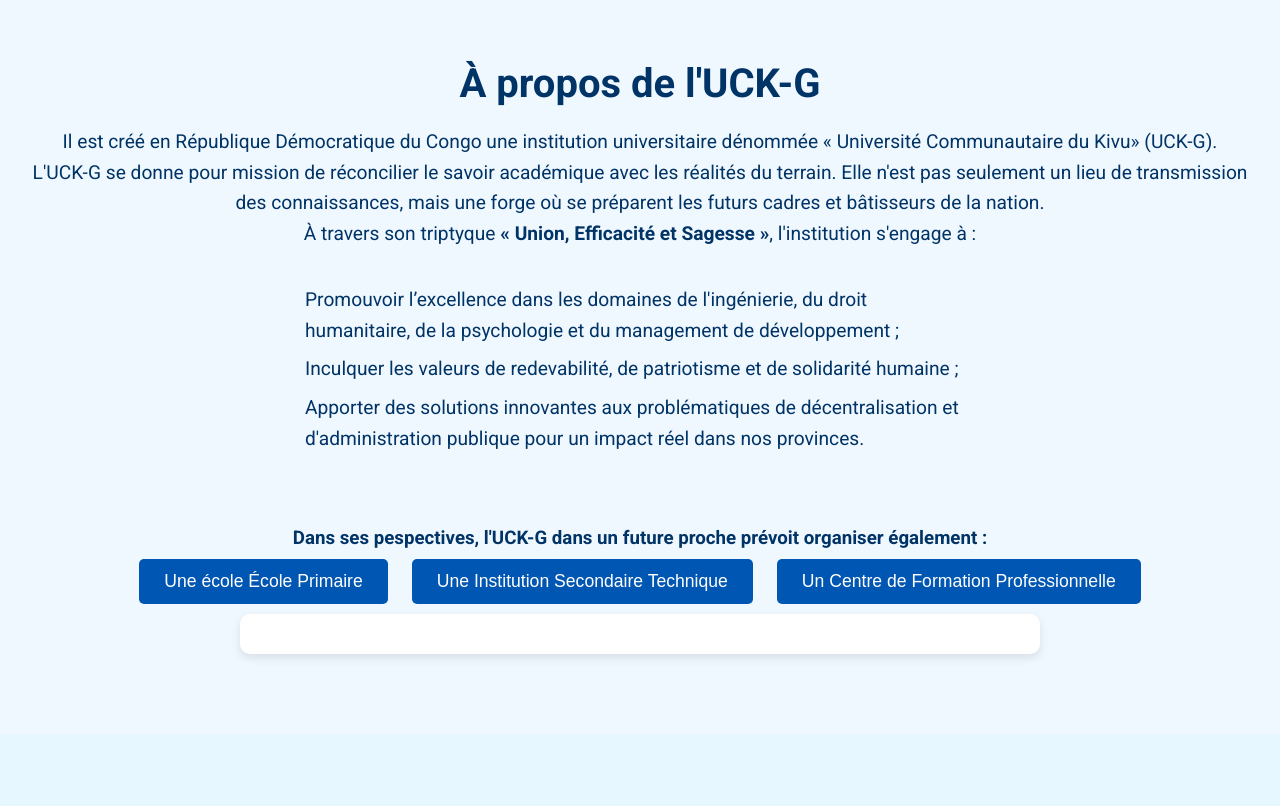
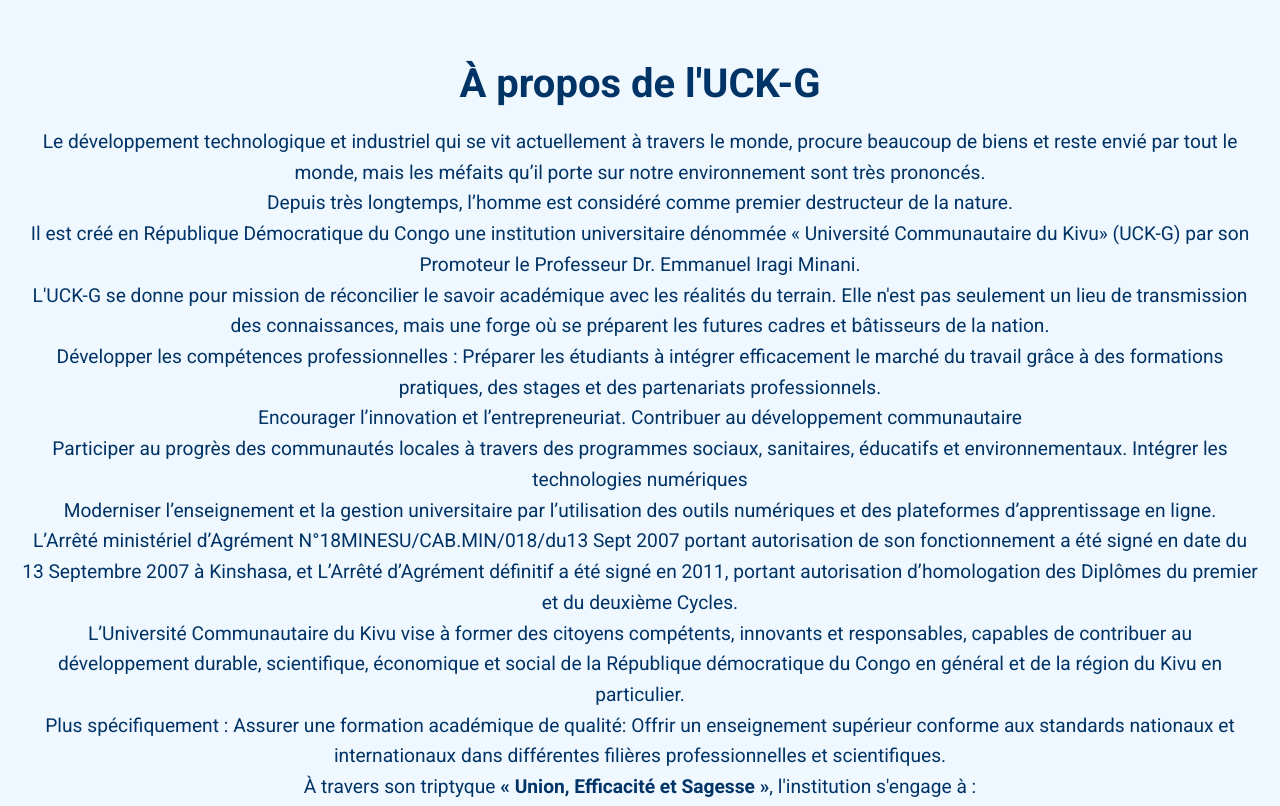
Before and after one commit to UBC-DI/UCK, a plain HTML site: page index.html in a window 1280 px wide. Shown: the part 820-1626 px from the top of the page. Drawn offline with Linux system fonts and the light colour scheme.

Commit message:
Update index.html

```diff
--- a/index.html
+++ b/index.html
@@ -117,9 +117,18 @@
    <!-- À propos -->
 <section id="about">
     <h2>À propos de l'UCK-G</h2>
-    <p>Il est créé en République Démocratique du Congo une institution universitaire dénommée « Université Communautaire du Kivu» (UCK-G).</p>
-    <p>L'UCK-G se donne pour mission de réconcilier le savoir académique avec les réalités du terrain. Elle n'est pas seulement un lieu de transmission des connaissances, mais une forge où se préparent les futurs cadres et bâtisseurs de la nation.</p>
-    <p>À travers son triptyque <strong>« Union, Efficacité et Sagesse »</strong>, l'institution s'engage à :</p>
+    <p> Le développement technologique et industriel qui se vit actuellement à travers le monde, procure beaucoup de biens et reste envié par tout le monde, mais les méfaits qu’il porte sur notre environnement sont très prononcés.</p>
+    <p> Depuis très longtemps, l’homme est considéré comme premier destructeur de la nature.</p>
+    <p>Il est créé en République Démocratique du Congo une institution universitaire dénommée « Université Communautaire du Kivu» (UCK-G) par son Promoteur le Professeur Dr. Emmanuel Iragi Minani.</p>
+    <p>L'UCK-G se donne pour mission de réconcilier le savoir académique avec les réalités du terrain. Elle n'est pas seulement un lieu de transmission des connaissances, mais une forge où se préparent les futures cadres et bâtisseurs de la nation.</p>
+    <p>Développer les compétences professionnelles : Préparer les étudiants à intégrer efficacement le marché du travail grâce à des formations pratiques, des stages et des partenariats professionnels. </p>
+    <p> Encourager l’innovation et l’entrepreneuriat. Contribuer au développement communautaire</p>
+    <p> Participer au progrès des communautés locales à travers des programmes sociaux, sanitaires, éducatifs et environnementaux. Intégrer les technologies numériques</p>
+    <p> Moderniser l’enseignement et la gestion universitaire par l’utilisation des outils numériques et des plateformes d’apprentissage en ligne.</p>
+    <p>L’Arrêté ministériel d’Agrément N°18MINESU/CAB.MIN/018/du13 Sept 2007 portant autorisation de son fonctionnement a été signé en date du 13 Septembre 2007 à Kinshasa, et L’Arrêté d’Agrément définitif a été signé en 2011, portant autorisation d’homologation des Diplômes du premier et du deuxième Cycles.</p>
+    <p> L’Université Communautaire du Kivu vise à former des citoyens compétents, innovants et responsables, capables de contribuer au développement durable, scientifique, économique et social de la République démocratique du Congo en général et de la région du Kivu en particulier.</p>
+    <p>Plus spécifiquement : Assurer une formation académique de qualité: Offrir un enseignement supérieur conforme aux standards nationaux et internationaux dans différentes filières professionnelles et scientifiques.</p>
+     <p>À travers son triptyque <strong>« Union, Efficacité et Sagesse »</strong>, l'institution s'engage à :</p>
     <ul>
         <li>Promouvoir l’excellence dans les domaines de l'ingénierie, du droit humanitaire, de la psychologie et du management de développement ;</li>
         <li>Inculquer les valeurs de redevabilité, de patriotisme et de solidarité humaine ;</li>
```
